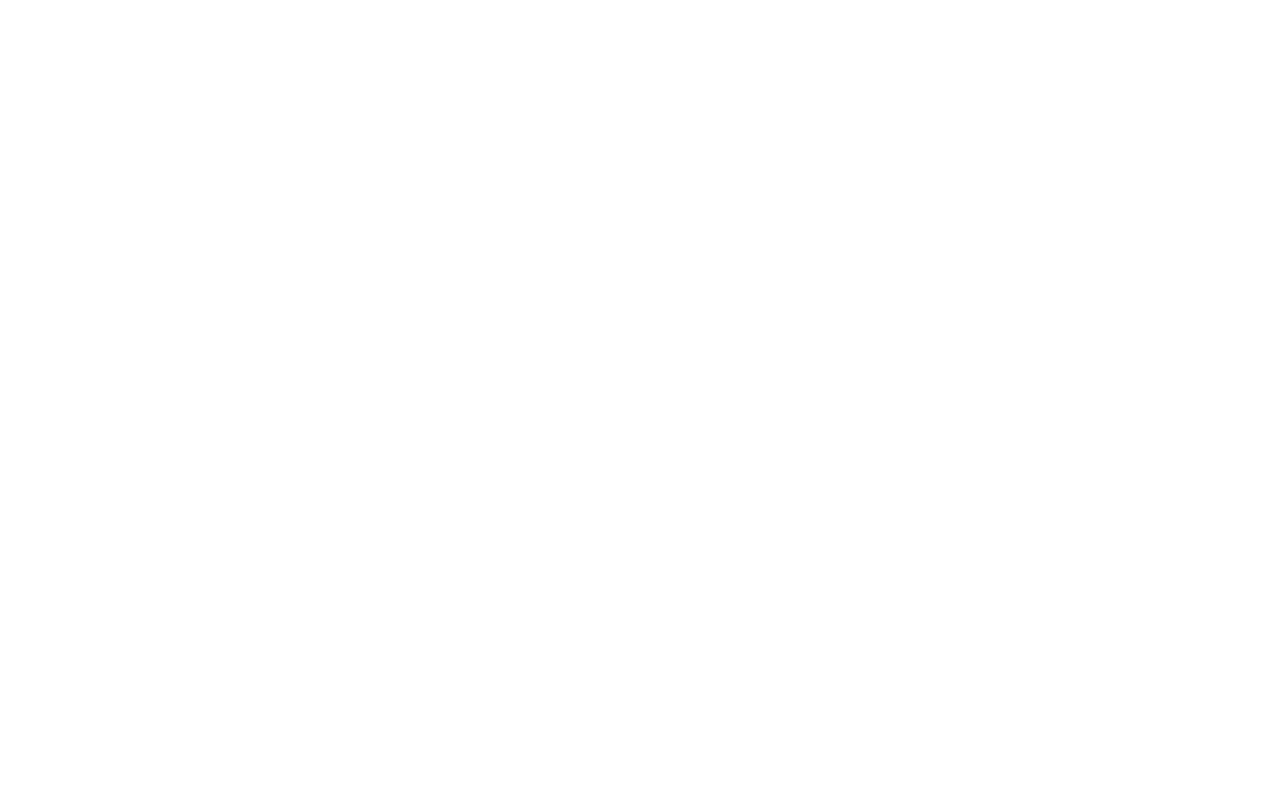
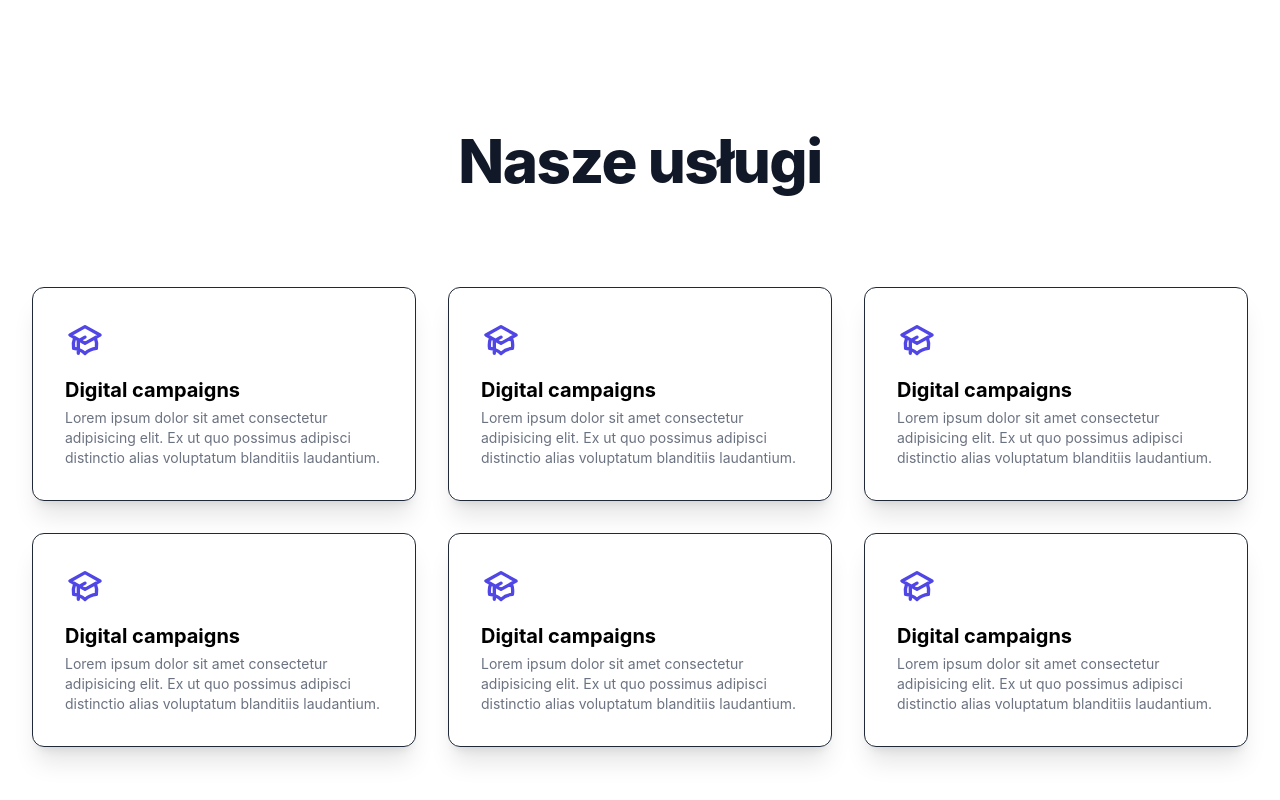
Before and after one commit to anthonybartczak/nextjs-moto-center, a Next.js app: page / in a window 1280 px wide. Shown: the part 760-1560 px from the top of the page. Before the commit the page ends 800 px from the top, so only its background shows below. Built offline with nearby package versions, Linux system fonts and the light colour scheme.

Commit message:
Initial home page cards

```diff
--- a/pages/index.tsx
+++ b/pages/index.tsx
@@ -12,7 +12,8 @@
         <link rel="icon" href="/favicon.ico" />
       </Head>
       <Navbar/>
-      <main className="flex mt-10 mx-auto max-w-7xl px-4 sm:mt-12 sm:px-6 md:mt-16 lg:mt-20 lg:px-8 xl:mt-28">
+      <main>
+        <div className="grid grid-cols-2 mt-10 mx-auto max-w-7xl px-4 sm:mt-12 sm:px-6 md:mt-16 lg:mt-20 lg:px-8 xl:mt-36 mb-24">
           <div className="sm:text-center md:text-left">
             <h1 className="text-4xl tracking-tight font-extrabold text-gray-900 sm:text-5xl md:text-6xl">
               <span className="block xl:inline">Centrum Usług</span>{' '}
@@ -33,9 +34,204 @@
               </div>
             </div>
           </div>
-        <div className="md:w-1/2">
+          <div className="">
             <LogoMain/>
           </div>
+        </div>
+        <h2 className="mt-64 text-4xl text-center tracking-tight font-extrabold text-gray-900 sm:text-5xl md:text-6xl">
+          <span className="block xl:inline">Nasze usługi</span>
+        </h2>
+        <section className="">
+          <div className="max-w-screen-xl px-4 py-16 mx-auto sm:px-6 lg:px-8">
+            <div className="grid grid-cols-1 gap-8 mt-8 md:grid-cols-2 lg:grid-cols-3">
+              <a
+                className="block p-8 transition border border-gray-800 shadow-xl rounded-xl hover:shadow-pink-500/10 hover:border-pink-500/10"
+                href="/services/digital-campaigns"
+              >
+                <svg
+                  xmlns="http://www.w3.org/2000/svg"
+                  className="w-10 h-10 text-indigo-600"
+                  fill="none"
+                  viewBox="0 0 24 24"
+                  stroke="currentColor"
+                >
+                  <path d="M12 14l9-5-9-5-9 5 9 5z" />
+                  <path
+                    d="M12 14l6.16-3.422a12.083 12.083 0 01.665 6.479A11.952 11.952 0 0012 20.055a11.952 11.952 0 00-6.824-2.998 12.078 12.078 0 01.665-6.479L12 14z"
+                  />
+                  <path
+                    stroke-linecap="round"
+                    stroke-linejoin="round"
+                    stroke-width="2"
+                    d="M12 14l9-5-9-5-9 5 9 5zm0 0l6.16-3.422a12.083 12.083 0 01.665 6.479A11.952 11.952 0 0012 20.055a11.952 11.952 0 00-6.824-2.998 12.078 12.078 0 01.665-6.479L12 14zm-4 6v-7.5l4-2.222"
+                  />
+                </svg>
+
+                <h3 className="mt-4 text-xl font-bold">Digital campaigns</h3>
+
+                <p className="mt-1 text-sm text-gray-500">
+                  Lorem ipsum dolor sit amet consectetur adipisicing elit. Ex ut quo
+                  possimus adipisci distinctio alias voluptatum blanditiis laudantium.
+                </p>
+              </a>
+
+              <a
+                className="block p-8 transition border border-gray-800 shadow-xl rounded-xl hover:shadow-pink-500/10 hover:border-pink-500/10"
+                href="/services/digital-campaigns"
+              >
+                <svg
+                  xmlns="http://www.w3.org/2000/svg"
+                  className="w-10 h-10 text-indigo-600"
+                  fill="none"
+                  viewBox="0 0 24 24"
+                  stroke="currentColor"
+                >
+                  <path d="M12 14l9-5-9-5-9 5 9 5z" />
+                  <path
+                    d="M12 14l6.16-3.422a12.083 12.083 0 01.665 6.479A11.952 11.952 0 0012 20.055a11.952 11.952 0 00-6.824-2.998 12.078 12.078 0 01.665-6.479L12 14z"
+                  />
+                  <path
+                    stroke-linecap="round"
+                    stroke-linejoin="round"
+                    stroke-width="2"
+                    d="M12 14l9-5-9-5-9 5 9 5zm0 0l6.16-3.422a12.083 12.083 0 01.665 6.479A11.952 11.952 0 0012 20.055a11.952 11.952 0 00-6.824-2.998 12.078 12.078 0 01.665-6.479L12 14zm-4 6v-7.5l4-2.222"
+                  />
+                </svg>
+
+                <h3 className="mt-4 text-xl font-bold">Digital campaigns</h3>
+
+                <p className="mt-1 text-sm text-gray-500">
+                  Lorem ipsum dolor sit amet consectetur adipisicing elit. Ex ut quo
+                  possimus adipisci distinctio alias voluptatum blanditiis laudantium.
+                </p>
+              </a>
+
+              <a
+                className="block p-8 transition border border-gray-800 shadow-xl rounded-xl hover:shadow-pink-500/10 hover:border-pink-500/10"
+                href="/services/digital-campaigns"
+              >
+                <svg
+                  xmlns="http://www.w3.org/2000/svg"
+                  className="w-10 h-10 text-indigo-600"
+                  fill="none"
+                  viewBox="0 0 24 24"
+                  stroke="currentColor"
+                >
+                  <path d="M12 14l9-5-9-5-9 5 9 5z" />
+                  <path
+                    d="M12 14l6.16-3.422a12.083 12.083 0 01.665 6.479A11.952 11.952 0 0012 20.055a11.952 11.952 0 00-6.824-2.998 12.078 12.078 0 01.665-6.479L12 14z"
+                  />
+                  <path
+                    stroke-linecap="round"
+                    stroke-linejoin="round"
+                    stroke-width="2"
+                    d="M12 14l9-5-9-5-9 5 9 5zm0 0l6.16-3.422a12.083 12.083 0 01.665 6.479A11.952 11.952 0 0012 20.055a11.952 11.952 0 00-6.824-2.998 12.078 12.078 0 01.665-6.479L12 14zm-4 6v-7.5l4-2.222"
+                  />
+                </svg>
+
+                <h3 className="mt-4 text-xl font-bold">Digital campaigns</h3>
+
+                <p className="mt-1 text-sm text-gray-500">
+                  Lorem ipsum dolor sit amet consectetur adipisicing elit. Ex ut quo
+                  possimus adipisci distinctio alias voluptatum blanditiis laudantium.
+                </p>
+              </a>
+
+              <a
+                className="block p-8 transition border border-gray-800 shadow-xl rounded-xl hover:shadow-pink-500/10 hover:border-pink-500/10"
+                href="/services/digital-campaigns"
+              >
+                <svg
+                  xmlns="http://www.w3.org/2000/svg"
+                  className="w-10 h-10 text-indigo-600"
+                  fill="none"
+                  viewBox="0 0 24 24"
+                  stroke="currentColor"
+                >
+                  <path d="M12 14l9-5-9-5-9 5 9 5z" />
+                  <path
+                    d="M12 14l6.16-3.422a12.083 12.083 0 01.665 6.479A11.952 11.952 0 0012 20.055a11.952 11.952 0 00-6.824-2.998 12.078 12.078 0 01.665-6.479L12 14z"
+                  />
+                  <path
+                    stroke-linecap="round"
+                    stroke-linejoin="round"
+                    stroke-width="2"
+                    d="M12 14l9-5-9-5-9 5 9 5zm0 0l6.16-3.422a12.083 12.083 0 01.665 6.479A11.952 11.952 0 0012 20.055a11.952 11.952 0 00-6.824-2.998 12.078 12.078 0 01.665-6.479L12 14zm-4 6v-7.5l4-2.222"
+                  />
+                </svg>
+
+                <h3 className="mt-4 text-xl font-bold">Digital campaigns</h3>
+
+                <p className="mt-1 text-sm text-gray-500">
+                  Lorem ipsum dolor sit amet consectetur adipisicing elit. Ex ut quo
+                  possimus adipisci distinctio alias voluptatum blanditiis laudantium.
+                </p>
+              </a>
+
+              <a
+                className="block p-8 transition border border-gray-800 shadow-xl rounded-xl hover:shadow-pink-500/10 hover:border-pink-500/10"
+                href="/services/digital-campaigns"
+              >
+                <svg
+                  xmlns="http://www.w3.org/2000/svg"
+                  className="w-10 h-10 text-indigo-600"
+                  fill="none"
+                  viewBox="0 0 24 24"
+                  stroke="currentColor"
+                >
+                  <path d="M12 14l9-5-9-5-9 5 9 5z" />
+                  <path
+                    d="M12 14l6.16-3.422a12.083 12.083 0 01.665 6.479A11.952 11.952 0 0012 20.055a11.952 11.952 0 00-6.824-2.998 12.078 12.078 0 01.665-6.479L12 14z"
+                  />
+                  <path
+                    stroke-linecap="round"
+                    stroke-linejoin="round"
+                    stroke-width="2"
+                    d="M12 14l9-5-9-5-9 5 9 5zm0 0l6.16-3.422a12.083 12.083 0 01.665 6.479A11.952 11.952 0 0012 20.055a11.952 11.952 0 00-6.824-2.998 12.078 12.078 0 01.665-6.479L12 14zm-4 6v-7.5l4-2.222"
+                  />
+                </svg>
+
+                <h3 className="mt-4 text-xl font-bold">Digital campaigns</h3>
+
+                <p className="mt-1 text-sm text-gray-500">
+                  Lorem ipsum dolor sit amet consectetur adipisicing elit. Ex ut quo
+                  possimus adipisci distinctio alias voluptatum blanditiis laudantium.
+                </p>
+              </a>
+
+              <a
+                className="block p-8 transition border border-gray-800 shadow-xl rounded-xl hover:shadow-pink-500/10 hover:border-pink-500/10"
+                href="/services/digital-campaigns"
+              >
+                <svg
+                  xmlns="http://www.w3.org/2000/svg"
+                  className="w-10 h-10 text-indigo-600"
+                  fill="none"
+                  viewBox="0 0 24 24"
+                  stroke="currentColor"
+                >
+                  <path d="M12 14l9-5-9-5-9 5 9 5z" />
+                  <path
+                    d="M12 14l6.16-3.422a12.083 12.083 0 01.665 6.479A11.952 11.952 0 0012 20.055a11.952 11.952 0 00-6.824-2.998 12.078 12.078 0 01.665-6.479L12 14z"
+                  />
+                  <path
+                    stroke-linecap="round"
+                    stroke-linejoin="round"
+                    stroke-width="2"
+                    d="M12 14l9-5-9-5-9 5 9 5zm0 0l6.16-3.422a12.083 12.083 0 01.665 6.479A11.952 11.952 0 0012 20.055a11.952 11.952 0 00-6.824-2.998 12.078 12.078 0 01.665-6.479L12 14zm-4 6v-7.5l4-2.222"
+                  />
+                </svg>
+
+                <h3 className="mt-4 text-xl font-bold">Digital campaigns</h3>
+
+                <p className="mt-1 text-sm text-gray-500">
+                  Lorem ipsum dolor sit amet consectetur adipisicing elit. Ex ut quo
+                  possimus adipisci distinctio alias voluptatum blanditiis laudantium.
+                </p>
+              </a>
+            </div>
+          </div>
+        </section>
       </main>
 
       <footer>
```
Lines whose indentation alone changed are shown as unchanged.
